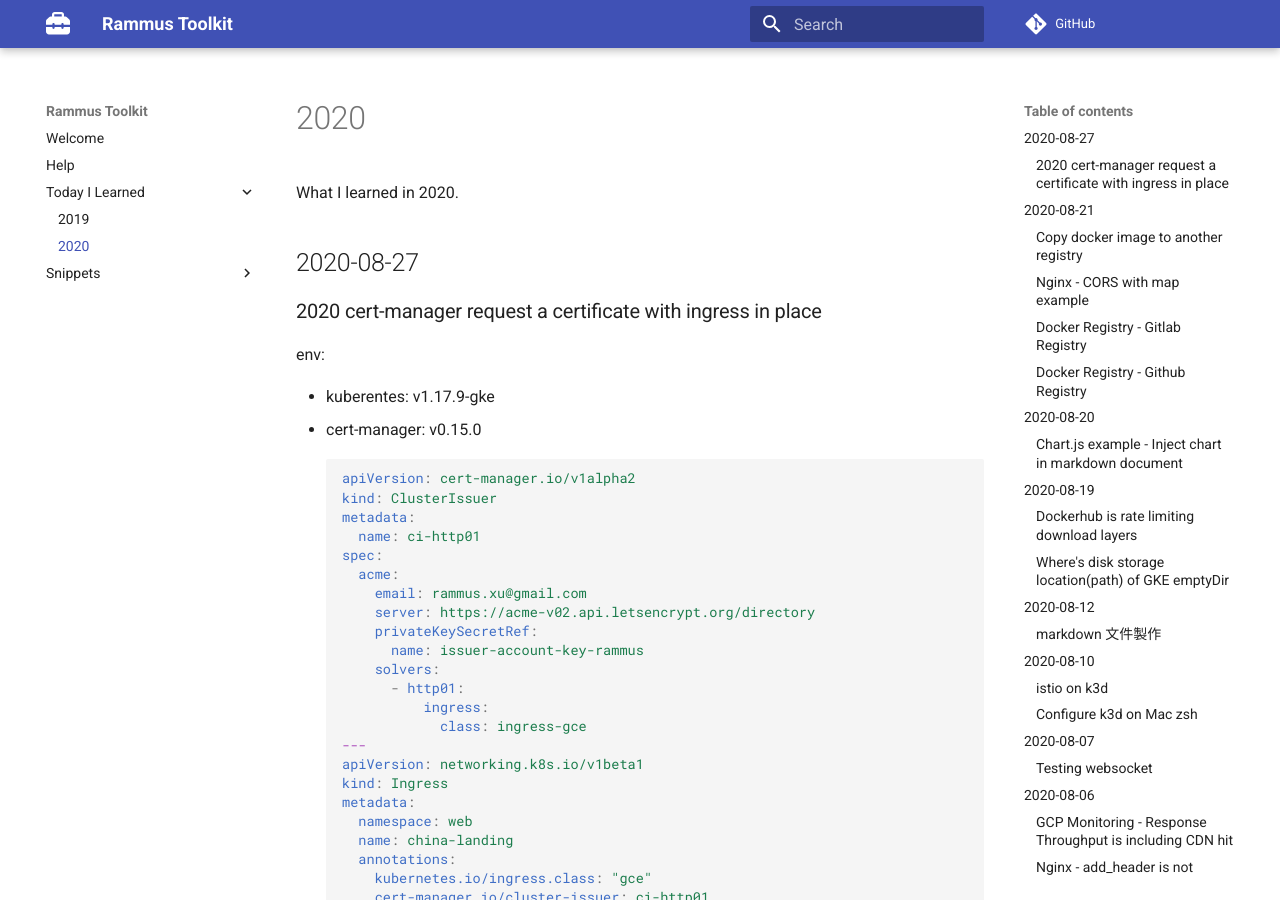
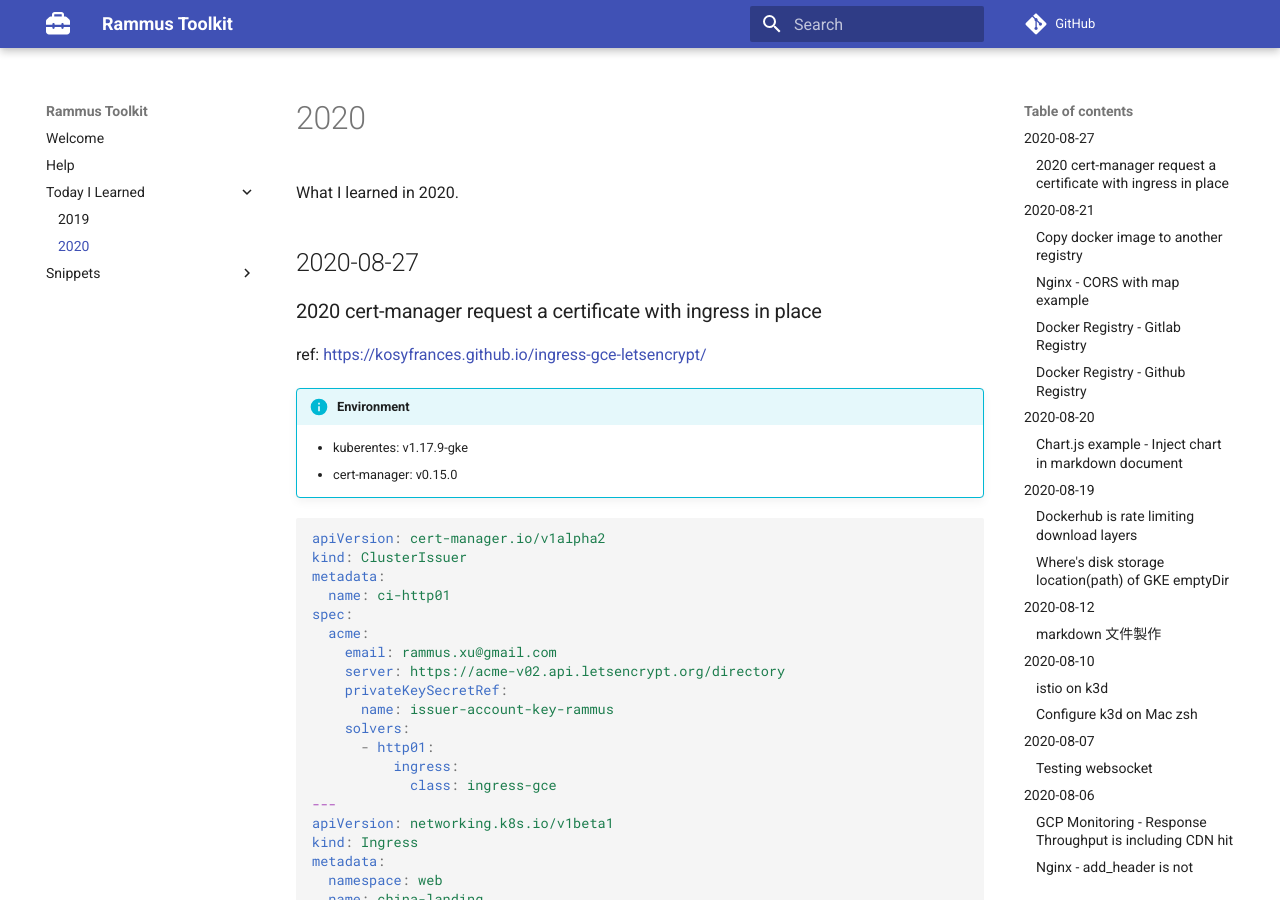
Before and after one commit to RammusXu/toolkit, an MkDocs documentation site: the page built from docs/Today-I-Learned/2020.md, in a window 1280 px wide and 900 px high. Built offline with MkDocs 1.6.1 and Material for MkDocs 9.7.7, drawn with Linux system fonts in a browser that asks for light colours; nearby versions of some CDN libraries; comment, search, counter and statistics services are not loaded.

Commit message:
Update env block

````diff
--- a/docs/Today-I-Learned/2020.md
+++ b/docs/Today-I-Learned/2020.md
@@ -2,10 +2,12 @@
 What I learned in 2020.
 ## 2020-08-27
 ### 2020 cert-manager request a certificate with ingress in place
-env:
-
-- kuberentes: v1.17.9-gke
-- cert-manager: v0.15.0
+ref: https://kosyfrances.github.io/ingress-gce-letsencrypt/
+
+!!! info "Environment"
+    - kuberentes: v1.17.9-gke
+    - cert-manager: v0.15.0
+
 ```yaml
 apiVersion: cert-manager.io/v1alpha2
 kind: ClusterIssuer
````
